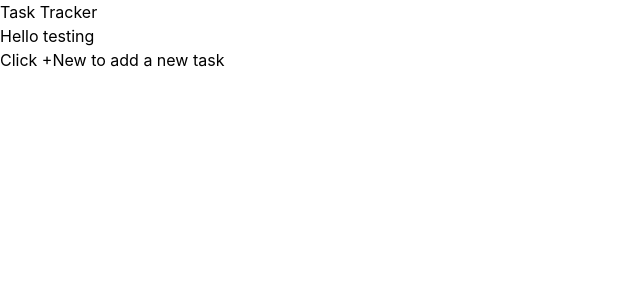
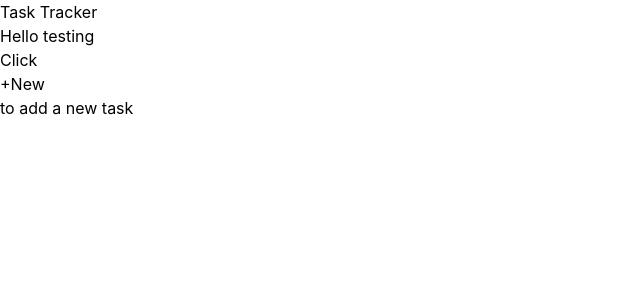
Before and after one commit to Rickwu93/Tasktracker1337, a React (Create React App) app: page / in a window 1280 px wide. Shown: the top 300 px of the page, without its empty margins (0-640 px from the left). Built offline with nearby package versions, Linux system fonts and the light colour scheme.

Commit message:
adding AddTask component in on app

```diff
--- a/src/App.js
+++ b/src/App.js
@@ -1,9 +1,13 @@
+import AddTask from "./component/AddTask";
+
 function App() {
   return (
     <>
       <h1 className="text-2xl font-bold py-4 pl-6">Task Tracker</h1>
       <p className="text-xl pl-6">Hello testing</p>
-      <p className="text-xl pl-6">Click +New to add a new task</p>
+      <p className="text-xl pl-6">Click</p>
+        <AddTask />
+      <p>to add a new task</p>
     </>
   );
 }
--- a/src/component/AddTask.jsx
+++ b/src/component/AddTask.jsx
@@ -1,9 +1,9 @@
 const AddTask = () => {
     return (
         <>
-
+            <button>+New</button>
         </>
     )
 }
 
-export default AddTask
+export default AddTask;
```
